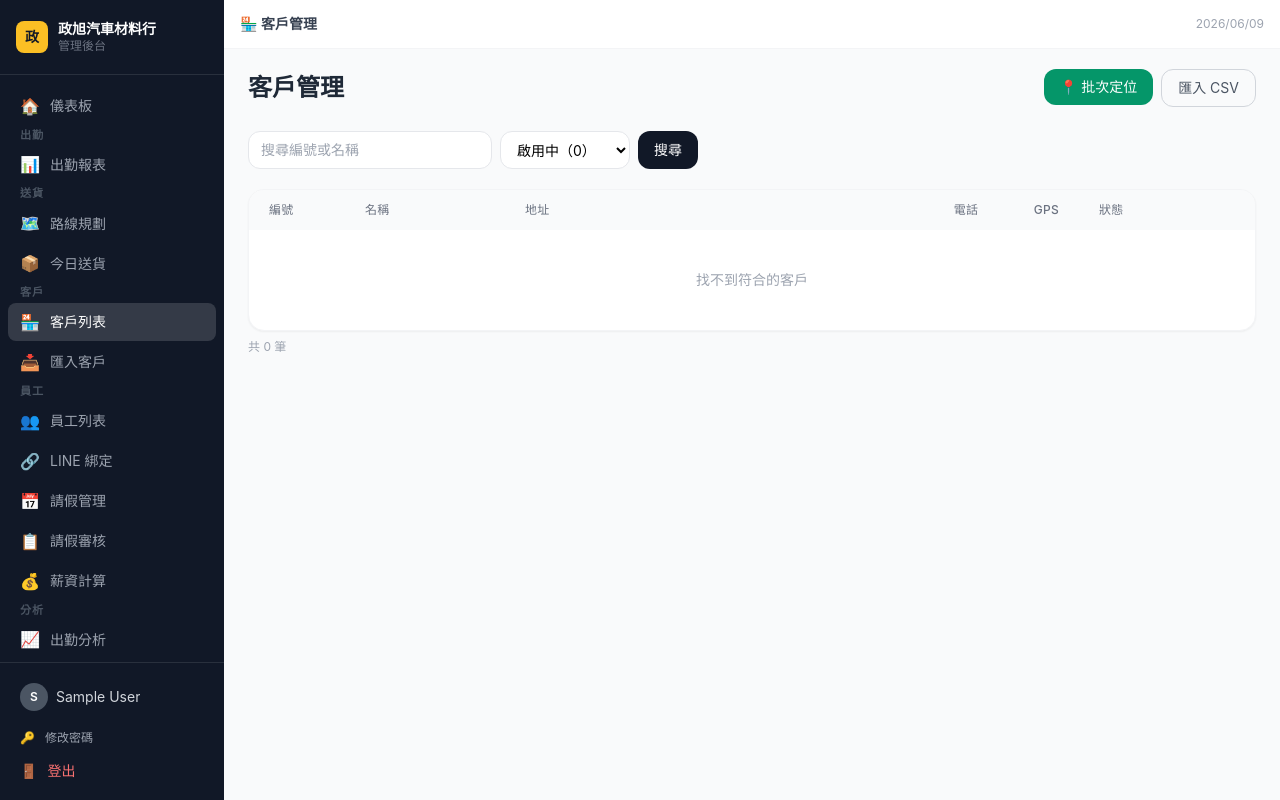
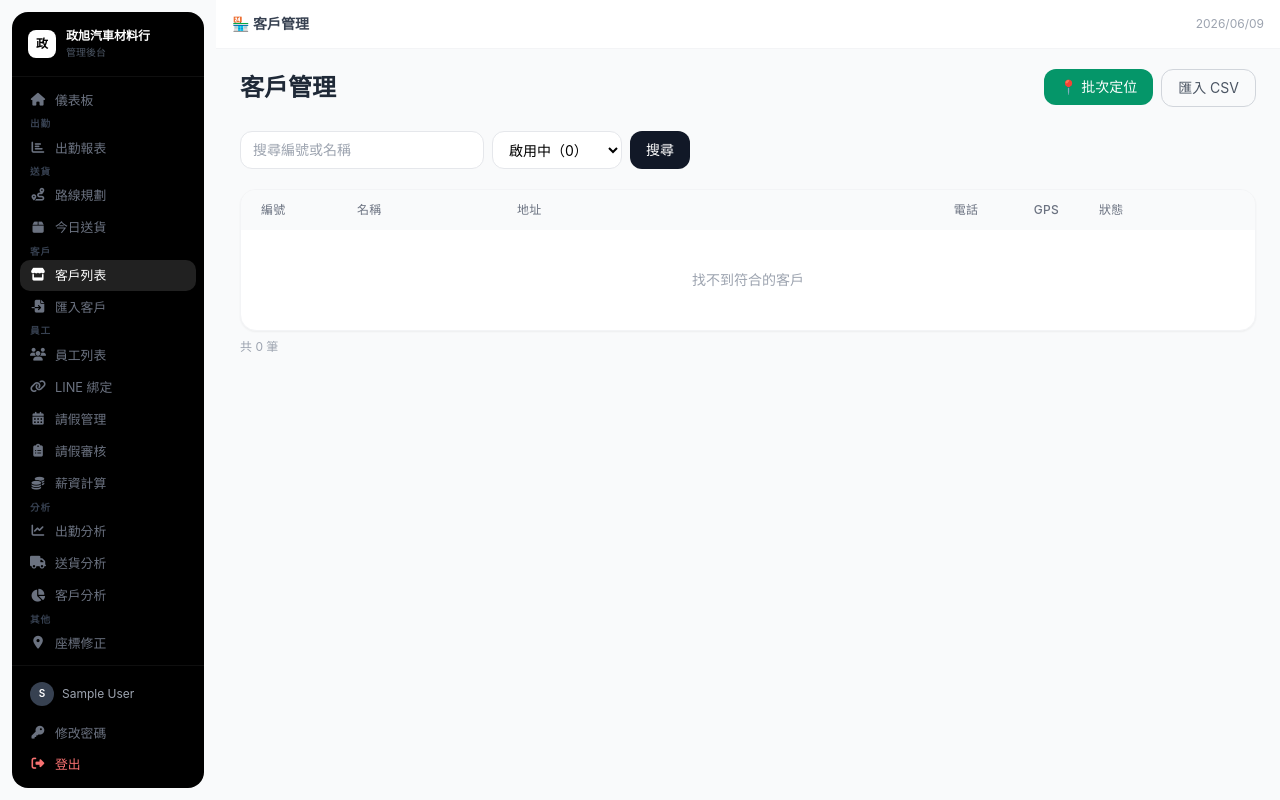
Before and after one commit to Eileen1206/checkin-system, a Django app: page /dashboard/customers/ in a window 1280 px wide. Run offline with Django 5.2, Linux system fonts and the light colour scheme; the visitor is signed in with stand-in values (Sample User, id 1); data that the repository does not hold is empty; some libraries are stand-ins or nearby versions.

Commit message:
style: 側邊欄全黑浮動設計重構
- bg-black + rounded-2xl 浮動卡片（top-3 bottom-3 left-3）
- 寬度從 w-56 縮減至 w-48（192px）
- 全部 emoji 改為 Font Awesome 單色圖示（fa-solid）
- nav-item 間距、字型、active 樣式微調
- Logo 改為白底黑字方形
- 主內容區偏移調整為 ml-[216px]

Co-Authored-By: Claude Sonnet 4.6 <noreply@anthropic.com>

```diff
--- a/attendance/templates/attendance/base.html
+++ b/attendance/templates/attendance/base.html
@@ -21,17 +21,18 @@
     <style>
         body { font-family: -apple-system, BlinkMacSystemFont, 'Segoe UI', 'Noto Sans TC', sans-serif; }
         .nav-item {
-            display: flex; align-items: center; gap: 10px;
-            padding: 7px 12px; border-radius: 8px;
-            font-size: 0.875rem; color: #9ca3af;
+            display: flex; align-items: center; gap: 9px;
+            padding: 6px 10px; border-radius: 10px;
+            font-size: 0.8rem; color: #6b7280;
             text-decoration: none; transition: all 0.15s ease;
         }
-        .nav-item:hover { color: #fff; background: rgba(255,255,255,0.1); }
-        .nav-item.active { color: #fff; background: rgba(255,255,255,0.15); font-weight: 500; }
+        .nav-item:hover { color: #e5e7eb; background: rgba(255,255,255,0.07); }
+        .nav-item.active { color: #fff; background: rgba(255,255,255,0.13); font-weight: 500; }
+        .nav-item i { width: 16px; text-align: center; font-size: 0.8rem; flex-shrink: 0; }
         .nav-section {
-            display: block; font-size: 0.7rem; font-weight: 600;
-            color: #4b5563; text-transform: uppercase; letter-spacing: 0.08em;
-            padding: 0 12px; margin: 20px 0 4px;
+            display: block; font-size: 0.6rem; font-weight: 700;
+            color: #374151; text-transform: uppercase; letter-spacing: 0.1em;
+            padding: 0 10px; margin: 16px 0 3px;
         }
 
         /* 頁面淡入（iOS 感：scale + fade） */
@@ -79,7 +80,7 @@
         }
         /* 手機版：sidebar 預設收起，.sidebar-open 才展開（純 CSS 控制，不依賴 Tailwind class） */
         @media (max-width: 1023px) {
-            #sidebar            { transform: translateX(-100%); }
+            #sidebar              { transform: translateX(-110%); }
             #sidebar.sidebar-open { transform: translateX(0); }
         }
 
@@ -145,44 +146,44 @@
     <div id="sidebar-overlay" class="fixed inset-0 bg-black/50 z-30 hidden lg:hidden" onclick="toggleSidebar()"></div>
 
     {# ── 側邊欄 ── #}
-    <aside id="sidebar" class="w-56 bg-gray-900 fixed inset-y-0 left-0 flex flex-col z-40">
+    <aside id="sidebar" class="w-48 bg-black fixed top-3 bottom-3 left-3 flex flex-col z-40 rounded-2xl overflow-hidden">
 
         {# 品牌 Logo #}
-        <div class="px-4 py-5 border-b border-white/10">
+        <div class="px-4 py-4 border-b border-white/[0.06]">
             <div class="flex items-center gap-2.5">
-                <div class="w-8 h-8 bg-amber-400 rounded-lg flex items-center justify-center text-gray-900 font-bold text-sm shrink-0">政</div>
-                <div>
-                    <p class="text-white font-semibold text-sm leading-tight">政旭汽車材料行</p>
-                    <p class="text-gray-500 text-xs">管理後台</p>
+                <div class="w-7 h-7 bg-white rounded-lg flex items-center justify-center text-black font-bold text-xs shrink-0">政</div>
+                <div class="min-w-0">
+                    <p class="text-white font-semibold text-xs leading-tight truncate">政旭汽車材料行</p>
+                    <p class="text-gray-600 text-[10px] mt-0.5">管理後台</p>
                 </div>
             </div>
         </div>
 
         {# 導覽選單 #}
-        <nav class="flex-1 overflow-y-auto px-2 py-3 space-y-0.5">
+        <nav class="flex-1 overflow-y-auto px-2 py-2 space-y-px">
 
             {# 首頁 #}
             <a href="{% url 'dashboard:index' %}"
                class="nav-item {% if request.resolver_match.url_name == 'index' %}active{% endif %}">
-                <span class="text-base">🏠</span> 儀表板
+                <i class="fa-solid fa-house"></i> 儀表板
             </a>
 
             {# 出勤 #}
             <p class="nav-section">出勤</p>
             <a href="{% url 'reports:report' %}"
                class="nav-item {% if 'report' in request.resolver_match.url_name %}active{% endif %}">
-                <span class="text-base">📊</span> 出勤報表
+                <i class="fa-solid fa-chart-bar"></i> 出勤報表
             </a>
 
             {# 送貨 #}
             <p class="nav-section">送貨</p>
             <a href="{% url 'dashboard:delivery_plan' %}"
                class="nav-item {% if request.resolver_match.url_name == 'delivery_plan' %}active{% endif %}">
-                <span class="text-base">🗺️</span> 路線規劃
+                <i class="fa-solid fa-route"></i> 路線規劃
             </a>
             <a href="{% url 'dashboard:delivery_today' %}"
                class="nav-item {% if request.resolver_match.url_name == 'delivery_today' %}active{% endif %}">
-                <span class="text-base">📦</span> 今日送貨
+                <i class="fa-solid fa-box"></i> 今日送貨
             </a>
 
             {% if is_admin_or_finance %}
@@ -190,61 +191,61 @@
             <p class="nav-section">客戶</p>
             <a href="{% url 'dashboard:customer_list' %}"
                class="nav-item {% if request.resolver_match.url_name == 'customer_list' %}active{% endif %}">
-                <span class="text-base">🏪</span> 客戶列表
+                <i class="fa-solid fa-store"></i> 客戶列表
             </a>
             <a href="{% url 'dashboard:import_customers' %}"
                class="nav-item {% if request.resolver_match.url_name == 'import_customers' %}active{% endif %}">
-                <span class="text-base">📥</span> 匯入客戶
+                <i class="fa-solid fa-file-import"></i> 匯入客戶
             </a>
 
             {# 員工 #}
             <p class="nav-section">員工</p>
             <a href="{% url 'dashboard:employee_list' %}"
                class="nav-item {% if request.resolver_match.url_name == 'employee_list' %}active{% endif %}">
-                <span class="text-base">👥</span> 員工列表
+                <i class="fa-solid fa-users"></i> 員工列表
             </a>
             <a href="{% url 'dashboard:binding_list' %}"
                class="nav-item {% if request.resolver_match.url_name == 'binding_list' %}active{% endif %}">
-                <span class="text-base">🔗</span> LINE 綁定
+                <i class="fa-solid fa-link"></i> LINE 綁定
             </a>
             <a href="{% url 'dashboard:leave_calendar' %}"
                class="nav-item {% if request.resolver_match.url_name == 'leave_calendar' %}active{% endif %}">
-                <span class="text-base">📅</span> 請假管理
+                <i class="fa-solid fa-calendar-days"></i> 請假管理
             </a>
             <a href="{% url 'dashboard:leave_request_list' %}"
                class="nav-item {% if request.resolver_match.url_name == 'leave_request_list' %}active{% endif %}">
-                <span class="text-base">📋</span> 請假審核
+                <i class="fa-solid fa-clipboard-list"></i> 請假審核
                 {% if pending_counts.leave_requests %}
-                <span style="margin-left:auto;background:#ef4444;color:#fff;font-size:11px;font-weight:700;border-radius:999px;padding:1px 7px;min-width:20px;text-align:center;">{{ pending_counts.leave_requests }}</span>
+                <span style="margin-left:auto;background:#ef4444;color:#fff;font-size:10px;font-weight:700;border-radius:999px;padding:1px 6px;min-width:18px;text-align:center;">{{ pending_counts.leave_requests }}</span>
                 {% endif %}
             </a>
             <a href="{% url 'dashboard:salary' %}"
                class="nav-item {% if request.resolver_match.url_name == 'salary' %}active{% endif %}">
-                <span class="text-base">💰</span> 薪資計算
+                <i class="fa-solid fa-coins"></i> 薪資計算
             </a>
 
             {# 分析 #}
             <p class="nav-section">分析</p>
             <a href="{% url 'dashboard:analytics_attendance' %}"
                class="nav-item {% if request.resolver_match.url_name == 'analytics_attendance' %}active{% endif %}">
-                <span class="text-base">📈</span> 出勤分析
+                <i class="fa-solid fa-chart-line"></i> 出勤分析
             </a>
             <a href="{% url 'dashboard:analytics_delivery' %}"
                class="nav-item {% if request.resolver_match.url_name == 'analytics_delivery' %}active{% endif %}">
-                <span class="text-base">🚚</span> 送貨分析
+                <i class="fa-solid fa-truck"></i> 送貨分析
             </a>
             <a href="{% url 'dashboard:analytics_customer' %}"
                class="nav-item {% if request.resolver_match.url_name == 'analytics_customer' %}active{% endif %}">
-                <span class="text-base">🏪</span> 客戶分析
+                <i class="fa-solid fa-chart-pie"></i> 客戶分析
             </a>
 
-            {# 座標修正 #}
+            {# 其他 #}
             <p class="nav-section">其他</p>
             <a href="{% url 'dashboard:location_correction_list' %}"
                class="nav-item {% if request.resolver_match.url_name == 'location_correction_list' %}active{% endif %}">
-                <span class="text-base">📌</span> 座標修正申請
+                <i class="fa-solid fa-location-dot"></i> 座標修正
                 {% if pending_counts.location_corrections %}
-                <span style="margin-left:auto;background:#ef4444;color:#fff;font-size:11px;font-weight:700;border-radius:999px;padding:1px 7px;min-width:20px;text-align:center;">{{ pending_counts.location_corrections }}</span>
+                <span style="margin-left:auto;background:#ef4444;color:#fff;font-size:10px;font-weight:700;border-radius:999px;padding:1px 6px;min-width:18px;text-align:center;">{{ pending_counts.location_corrections }}</span>
                 {% endif %}
             </a>
             {% endif %}
@@ -252,27 +253,27 @@
         </nav>
 
         {# 使用者區塊 #}
-        <div class="px-2 py-3 border-t border-white/10">
-            <div class="flex items-center gap-2 px-3 py-2 mb-1">
-                <div class="w-7 h-7 bg-gray-600 rounded-full flex items-center justify-center text-white text-xs font-semibold shrink-0">
+        <div class="px-2 py-2 border-t border-white/[0.06]">
+            <div class="flex items-center gap-2 px-2.5 py-2 mb-1">
+                <div class="w-6 h-6 bg-gray-700 rounded-full flex items-center justify-center text-white text-[10px] font-semibold shrink-0">
                     {{ request.user.get_full_name|default:request.user.username|first|upper }}
                 </div>
-                <span class="text-gray-300 text-sm truncate">{{ request.user.get_full_name|default:request.user.username }}</span>
+                <span class="text-gray-400 text-xs truncate">{{ request.user.get_full_name|default:request.user.username }}</span>
             </div>
-            <a href="{% url 'password_change' %}" class="nav-item text-xs">
-                <span>🔑</span> 修改密碼
+            <a href="{% url 'password_change' %}" class="nav-item">
+                <i class="fa-solid fa-key"></i> 修改密碼
             </a>
             <form method="post" action="{% url 'logout' %}">
                 {% csrf_token %}
-                <button type="submit" class="nav-item w-full text-left text-red-400 hover:text-red-300 hover:bg-red-500/10">
-                    <span>🚪</span> 登出
+                <button type="submit" class="nav-item w-full text-left" style="color:#f87171;">
+                    <i class="fa-solid fa-right-from-bracket"></i> 登出
                 </button>
             </form>
         </div>
     </aside>
 
     {# ── 主要內容區 ── #}
-    <div class="lg:ml-56 flex-1 flex flex-col min-h-screen">
+    <div class="lg:ml-[216px] flex-1 flex flex-col min-h-screen">
 
         {# 頂部欄 #}
         <header class="bg-white border-b border-gray-100 px-4 py-3.5 flex items-center justify-between sticky top-0 z-30">
```
